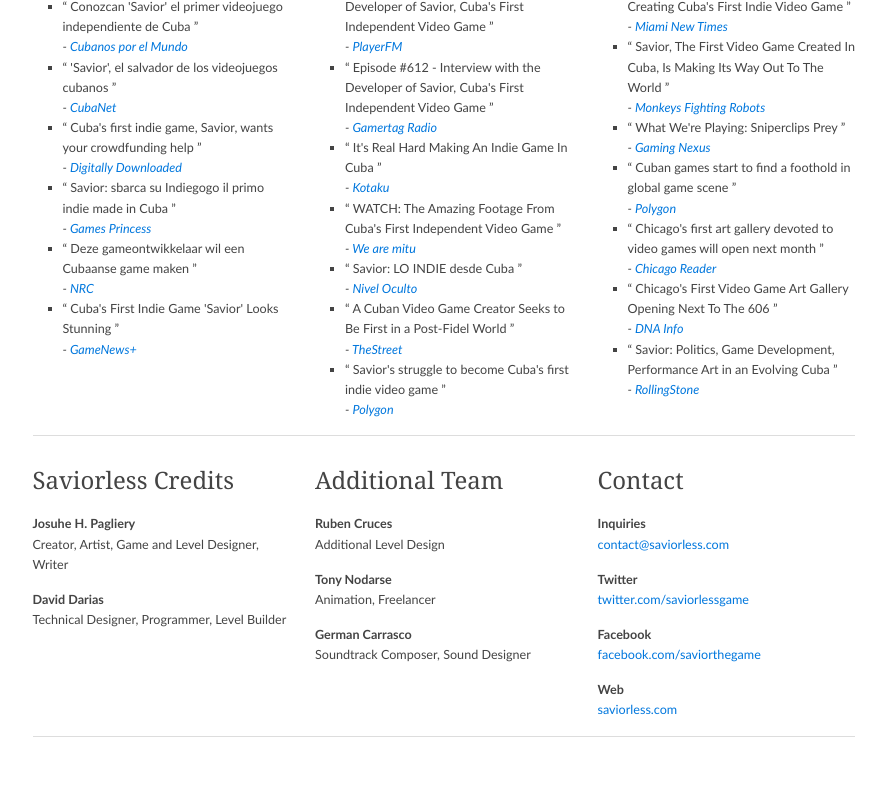
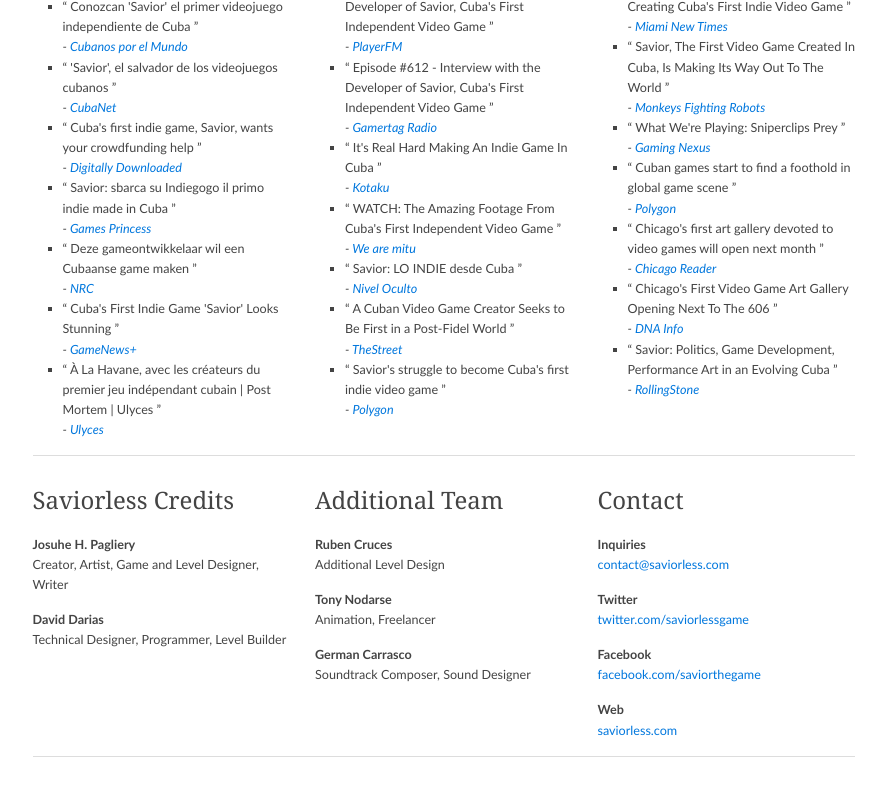
Before and after one commit to dvddarias/Saviorless-Website, a plain HTML site: page presskit/index.html in a window 1280 px wide. Shown: the part 8175-8967 px from the top of the page, without its empty margins (350-1236 px from the left). Drawn offline with Linux system fonts and the light colour scheme.

Commit message:
Added a new publication

```diff
--- a/presskit/index.html
+++ b/presskit/index.html
@@ -749,6 +749,14 @@ The start of work with the publisher was a boost for the production of Saviorles
                   <a href="http://www.gamenewsplus.net/2016/10/cubas-first-indie-game-savior-looks.html">GameNews+</a>
                   </cite>
               </li>
+              <li class="quote">
+                <blockquote class="quote__content" cite="https://www.youtube.com/watch?v=qAr0MXOnfFM">
+                À La Havane, avec les créateurs du premier jeu indépendant cubain | Post Mortem | Ulyces
+                </blockquote>
+                <cite class="quote__author">
+                <a href="https://www.youtube.com/watch?v=qAr0MXOnfFM">Ulyces</a>
+                </cite>
+            </li>
             </ul>
             </article>
             <article class="grid__item grid__item--flexible">
```
